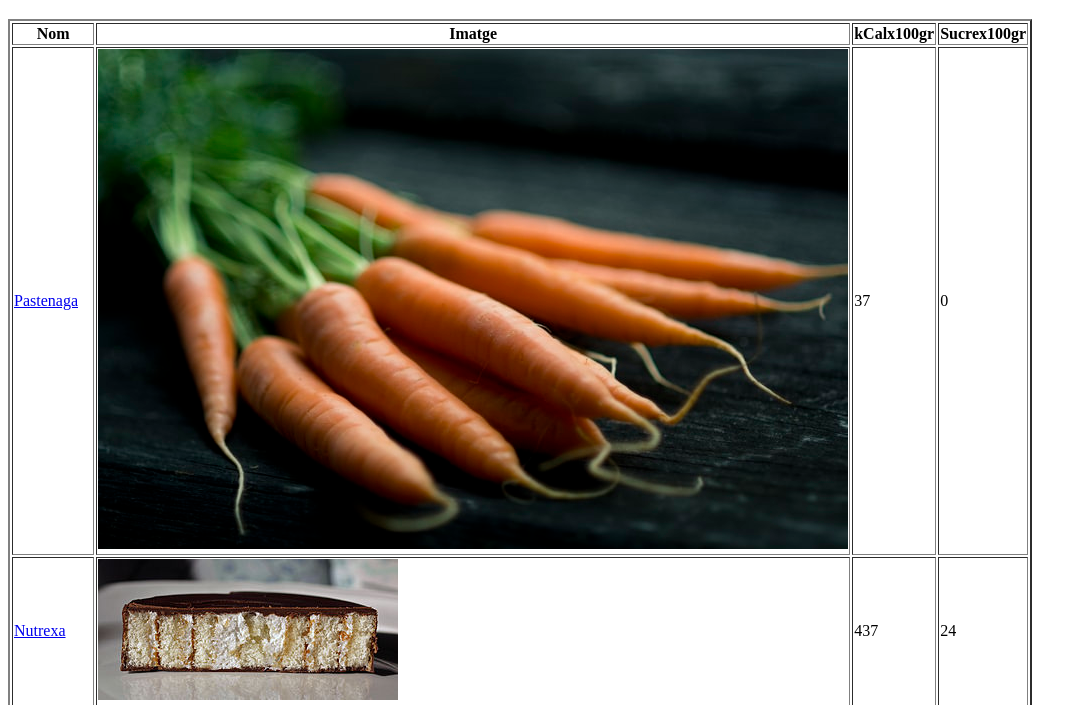
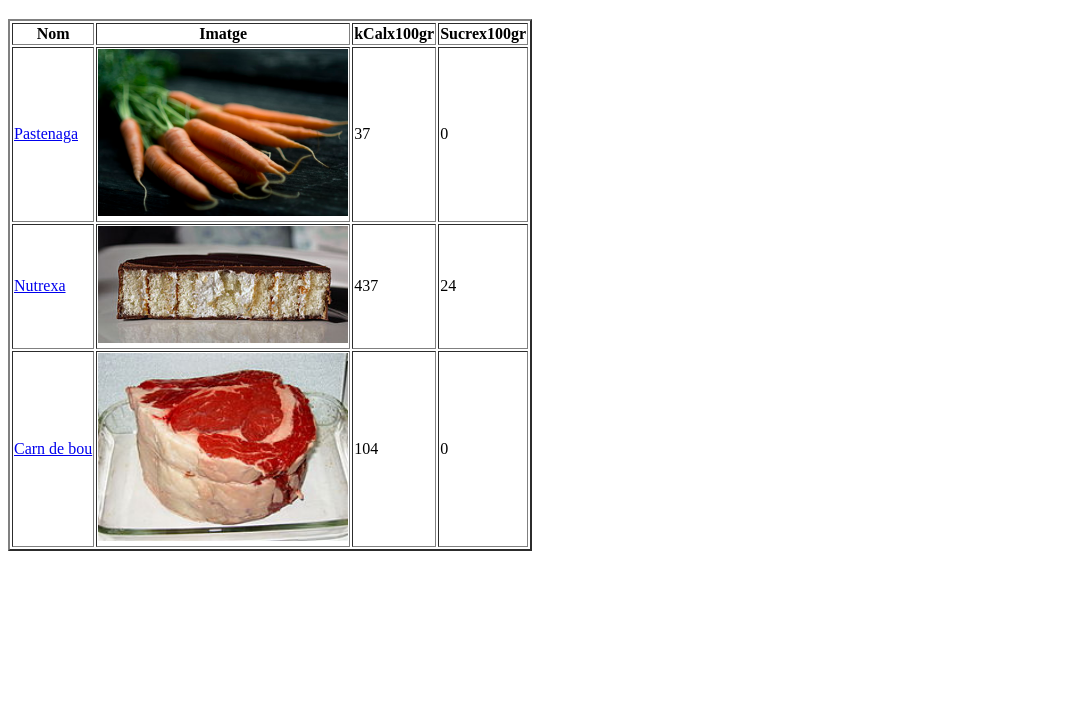
Before and after one commit to antonioramirezballester/Practiques, a plain HTML site: page Taula_informàtica.html in a window 1280 px wide. Shown: the part 61-766 px from the top of the page, without its empty margins (0-1087 px from the left). Drawn offline with Linux system fonts and the light colour scheme.

Commit message:
Widyh 250 afegit

```diff
--- a/Taula_informàtica.html
+++ b/Taula_informàtica.html
@@ -16,19 +16,19 @@
         </tr>
         <tr>
             <td><a href="https://ca.wikipedia.org/wiki/Pastanaga">Pastenaga</a></td>
-            <td><img src="img/Pastenaga.jpeg" alt="Pastenaga"></td>
+            <td><img width="250" src="img/Pastenaga.jpeg" alt="Pastenaga"></td>
             <td>37</td>
             <td>0</td>
         </tr>
         <tr>
             <td><a href="https://es.wikipedia.org/wiki/Nutrexpa">Nutrexa</a></td>
-            <td><img src="img/Phoskitos.jpg" alt="Phoskitos"></td>
+            <td><img width="250" src="img/Phoskitos.jpg" alt="Phoskitos"></td>
             <td>437</td>
             <td>24</td>
         </tr>
         <tr>
             <td><a href="https://ca.wikipedia.org/wiki/Carn_de_bou">Carn de bou</a></td>
-            <td><img src="img/Carn de bou.jpg" alt="Carn de bou"></td>
+            <td><img width="250" src="img/Carn de bou.jpg" alt="Carn de bou"></td>
             <td>104</td>
             <td>0</td>
         </tr>
```
